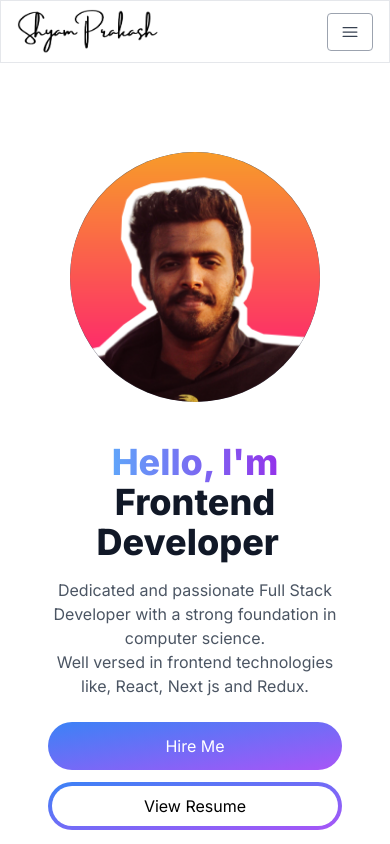
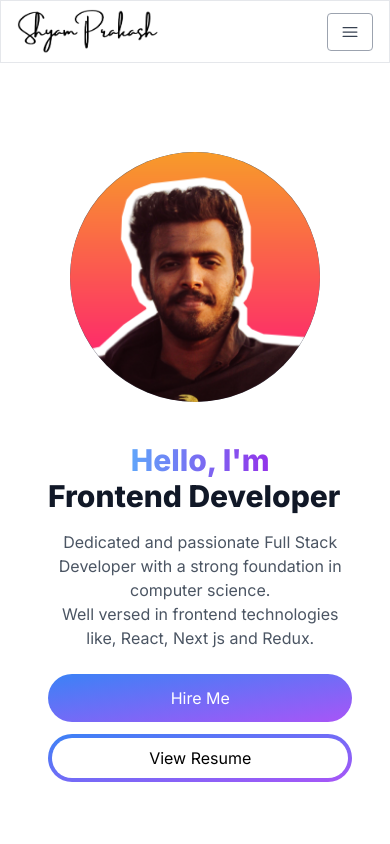
Before and after one commit to ShyamPrakashPPK/Shyam-portfolio, a Next.js app: page / in a window 390 px wide. Shown: the top 844 px of the page. Built offline with nearby package versions, Linux system fonts and the light colour scheme.

Commit message:
hero section updations

```diff
--- a/src/app/components/HeroSection.tsx
+++ b/src/app/components/HeroSection.tsx
@@ -34,11 +34,12 @@
                     transition={{ duration: 0.5 }}
                     className="col-span-8 place-self-center text-center sm:text-left justify-self-start"
                 >
-                    <h1 className="text-gray-900 dark:text-gray-700 mb-4 text-4xl sm:text-5xl lg:text-6xl lg:leading-normal font-extrabold">
+                    <h1 className="text-gray-900 dark:text-gray-700 mb-4 text-3xl sm:text-4xl md:text-5xl lg:text-6xl lg:leading-normal font-extrabold">
                         <span className="text-transparent bg-clip-text bg-gradient-to-r from-primary-400 to-secondary-600">
                             Hello, I&apos;m{" "}
                         </span>
                         <br></br>
+                        <span className="whitespace-nowrap inline-block">
                             <TypeAnimation
                                 sequence={[
                                     "Shyam Prakash",
@@ -54,6 +55,7 @@
                                 speed={50}
                                 repeat={Infinity}
                             />
+                        </span>
                     </h1>
                     <p className="text-gray-600  text-base sm:text-lg mb-6 lg:text-xl">
                         Dedicated and passionate Full Stack Developer with a strong foundation in computer science. <br />
```
Lines whose indentation alone changed are shown as unchanged.
